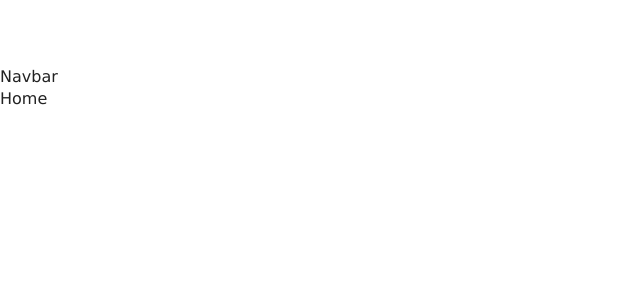
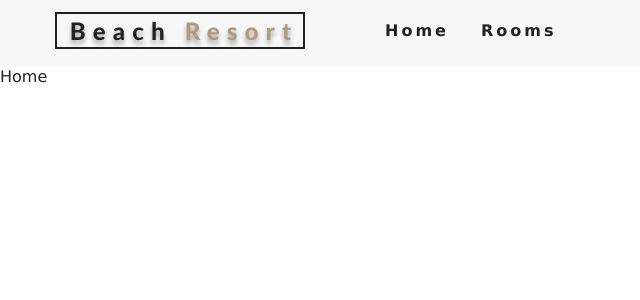
Before and after one commit to demonstar3/react-resort-booking, a React (Create React App) app: page / in a window 1280 px wide. Shown: the top 300 px of the page, without its empty margins (0-640 px from the left). Built offline with nearby package versions, Linux system fonts and the light colour scheme.

Commit message:
created navbar

```diff
--- a/src/components/Navbar.js
+++ b/src/components/Navbar.js
@@ -1,7 +1,38 @@
-import React from "react";
+import React, { useEffect, useState } from "react";
+import { Link } from "react-router-dom";
+import { FaAlignRight } from "react-icons/fa";
+
+import logo from "../static/images/logo.svg";
 
 const Navbar = () => {
-  return <div>Navbar</div>;
+  const [isOpen, setIsOpen] = useState(false);
+
+  const handleToggleOpen = () => {
+    setIsOpen(!isOpen);
+  };
+
+  return (
+    <nav className="navbar">
+      <div className="nav-center">
+        <div className="nav-header">
+          <Link to="/">
+            <img src={logo} alt="Beach Resort" />
+          </Link>
+          <button type="button" className="nav-btn" onClick={handleToggleOpen}>
+            <FaAlignRight className="nav-icon" />
+          </button>
+        </div>
+        <ul className={isOpen ? "nav-links show-nav" : "nav-links"}>
+          <li>
+            <Link to="/">Home</Link>
+          </li>
+          <li>
+            <Link to="/rooms">Rooms</Link>
+          </li>
+        </ul>
+      </div>
+    </nav>
+  );
 };
 
 export default Navbar;
--- a/src/index.js
+++ b/src/index.js
@@ -1,7 +1,7 @@
 import React from "react";
 import ReactDOM from "react-dom";
 import { BrowserRouter as Router } from "react-router-dom";
-import "./index.css";
+// import "./index.css";
 import App from "./App";
 import * as serviceWorker from "./serviceWorker";
 
```
